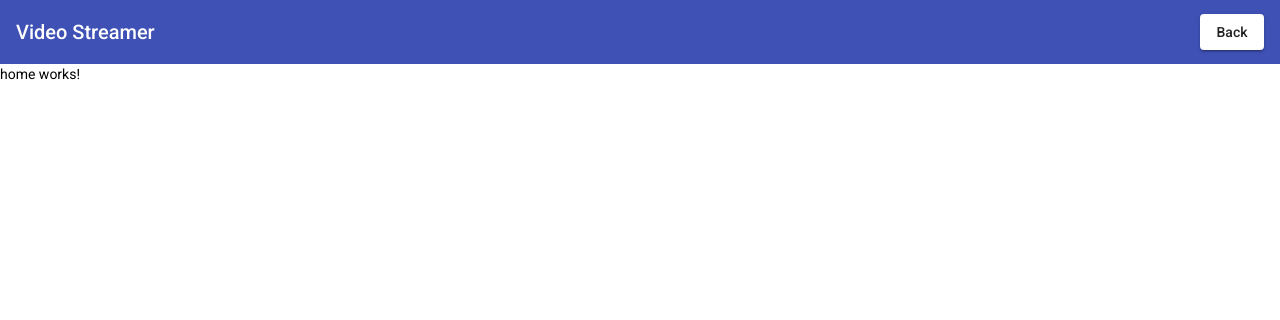
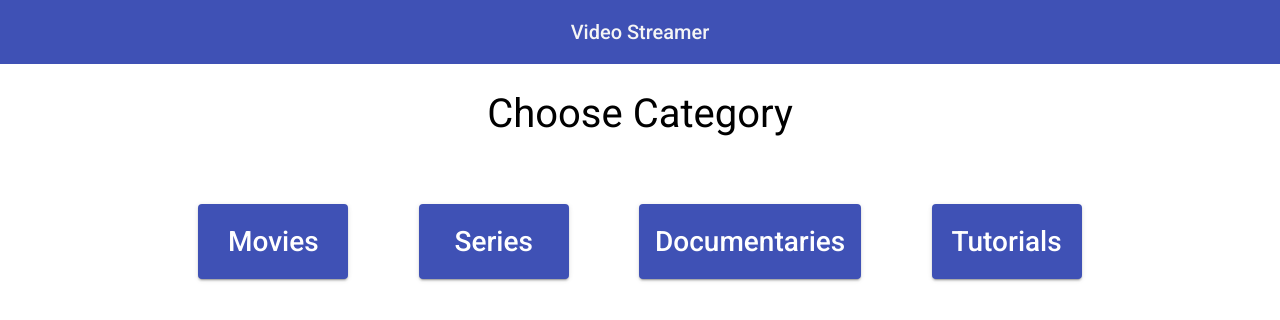
Before and after one commit to Dawit-Aseged/Video-Streaming, an Angular app: page / in a window 1280 px wide. Shown: the top 320 px of the page. Built offline with nearby package versions, Linux system fonts and the light colour scheme; no server answers.

Commit message:
Home component UI done
Things left
 - 404 page
 - Series, Documentaries and Tutorials

```diff
--- a/src/app/header/header.component.html
+++ b/src/app/header/header.component.html
@@ -1,8 +1,12 @@
 <mat-toolbar color="primary" >
   <mat-toolbar-row class="toolbar">
-    <span>Video Streamer</span>
-    <div class="filler"></div>
-    <button mat-raised-button (click)="backClicked()">
+    <span style="margin: auto;">
+      <a routerLink="/">
+        Video Streamer
+      </a>
+      </span>
+    <div class="filler" *ngIf="backButtonVisible"></div>
+    <button mat-raised-button (click)="backClicked()" *ngIf="backButtonVisible">
       Back
     </button>
   </mat-toolbar-row>
--- a/src/app/header/header.component.scss
+++ b/src/app/header/header.component.scss
@@ -2,13 +2,11 @@ $toolbar-max-height: 64px;
 $toolbar-min-height: 44px;
 $toolbar-mobile-height: 56px;
 
-.header{
-  display: flex;
-  width: 100%;
-  height: $toolbar-max-height;
-  min-height: $toolbar-min-height;
-  background-color: blue;
-}
 .filler {
   flex: 1 1 auto;
 }
+
+span a {
+  text-decoration: none;
+  color: whitesmoke
+}
--- a/src/app/header/header.component.ts
+++ b/src/app/header/header.component.ts
@@ -2,7 +2,7 @@ import { Component, OnDestroy, OnInit } from '@angular/core';
 import { CommunicationService } from '../service/communication.service';
 import { Subscription } from 'rxjs';
 import { MoviesAndFolders } from "../movies.model";
-import { Router} from '@angular/router';
+import { Router, NavigationEnd, RouterLink} from '@angular/router';
 
 
 @Component({
@@ -12,26 +12,34 @@ import { Router} from '@angular/router';
 })
 export class HeaderComponent implements OnInit, OnDestroy {
 
-  private moviesAndFolders!: MoviesAndFolders;
-  private moviesSub: Subscription;
+
+  public backButtonVisible = true;
   constructor(private commService: CommunicationService, private router: Router) {
-    this.moviesSub = this.commService.getMoviesUpdated()
-      .subscribe((movies) => {
-        this.moviesAndFolders = movies;
-      })
+    router.events.pipe().subscribe((routeInfo) => {
+      if (routeInfo instanceof NavigationEnd) {
+          if(routeInfo.urlAfterRedirects == "/")
+            this.backButtonVisible = false;
+          else
+            this.backButtonVisible = true;
+        }
+      }
+    );
   }
 
   ngOnInit(): void {
-    this.commService.getMovies("/movies/");
+
   }
 
   ngOnDestroy() {
-    this.moviesSub.unsubscribe();
   }
 
   backClicked() {
+
+    console.log(this.backButtonVisible)
     var prevRoute = this.commService.getPreviousDirectory(this.commService.getCurrentDirectory());
+
     if(prevRoute.split("/")[1] != "movies"){
+      // This is to handle if the back button is pressed inside the player component
       var routeArr = prevRoute.split("/");
       routeArr.splice(0, 2);
       prevRoute = "/" + routeArr.join("/")
--- a/src/app/home/home.component.html
+++ b/src/app/home/home.component.html
@@ -1 +1,9 @@
-<p>home works!</p>
+<div class="choice">
+  <span>Choose Category</span>
+</div>
+<div class="buttonList" [ngClass]="{buttonListHandheld: (isHandset | async)!.matches}">
+  <button mat-raised-button color="primary" routerLink="/movies">Movies</button>
+  <button mat-raised-button color="primary">Series</button>
+  <button mat-raised-button color="primary">Documentaries</button>
+  <button mat-raised-button color="primary">Tutorials</button>
+</div>
--- a/src/app/home/home.component.scss
+++ b/src/app/home/home.component.scss
@@ -0,0 +1,30 @@
+.choice {
+  width: 100%;
+  display: flex;
+  padding-top: 5vh;
+  padding-bottom: 10vh;
+  justify-content: center;
+  span {
+    font-size: 40px;
+  }
+}
+
+.buttonList{
+  margin: auto;
+  width: 80%;
+  display: flex;
+  justify-content: space-evenly;
+  button{
+    min-width: 150px;
+    height: 75px;
+    font-size: 2em;
+  }
+}
+
+.buttonListHandheld {
+  flex-direction: column;
+  button {
+    margin-bottom: 20px;
+    height: 75px;
+  }
+}
--- a/src/app/home/home.component.ts
+++ b/src/app/home/home.component.ts
@@ -1,4 +1,6 @@
 import { Component, OnInit } from '@angular/core';
+import { BreakpointObserver, Breakpoints, BreakpointState } from '@angular/cdk/layout'
+import { Observable } from 'rxjs';
 
 @Component({
   selector: 'app-home',
@@ -6,8 +8,9 @@ import { Component, OnInit } from '@angular/core';
   styleUrls: ['./home.component.scss']
 })
 export class HomeComponent implements OnInit {
+  isHandset: Observable<BreakpointState> = this.breakpointObserver.observe(Breakpoints.Handset);
 
-  constructor() { }
+  constructor(private breakpointObserver: BreakpointObserver) { }
 
   ngOnInit(): void {
   }
--- a/src/app/service/communication.service.ts
+++ b/src/app/service/communication.service.ts
@@ -38,12 +38,7 @@ export class CommunicationService {
 
   // The following function gets the previous directory of the path it is given
   public getPreviousDirectory(currentDir: string) {
-    /**
-     * If the current directory is '/movies' (soon '/series', '/tutorials' and '/documentaries' will be added)
-     * then it returns that directory
-     */
-    if (currentDir == "/movies")
-      return currentDir;
+
     // Splits the directory based on the separator
     // TODO - The separator is not platform-specific. Change it to work on any platform (linux or mac)
     var arrayOfDirs = currentDir.split("/");
```
